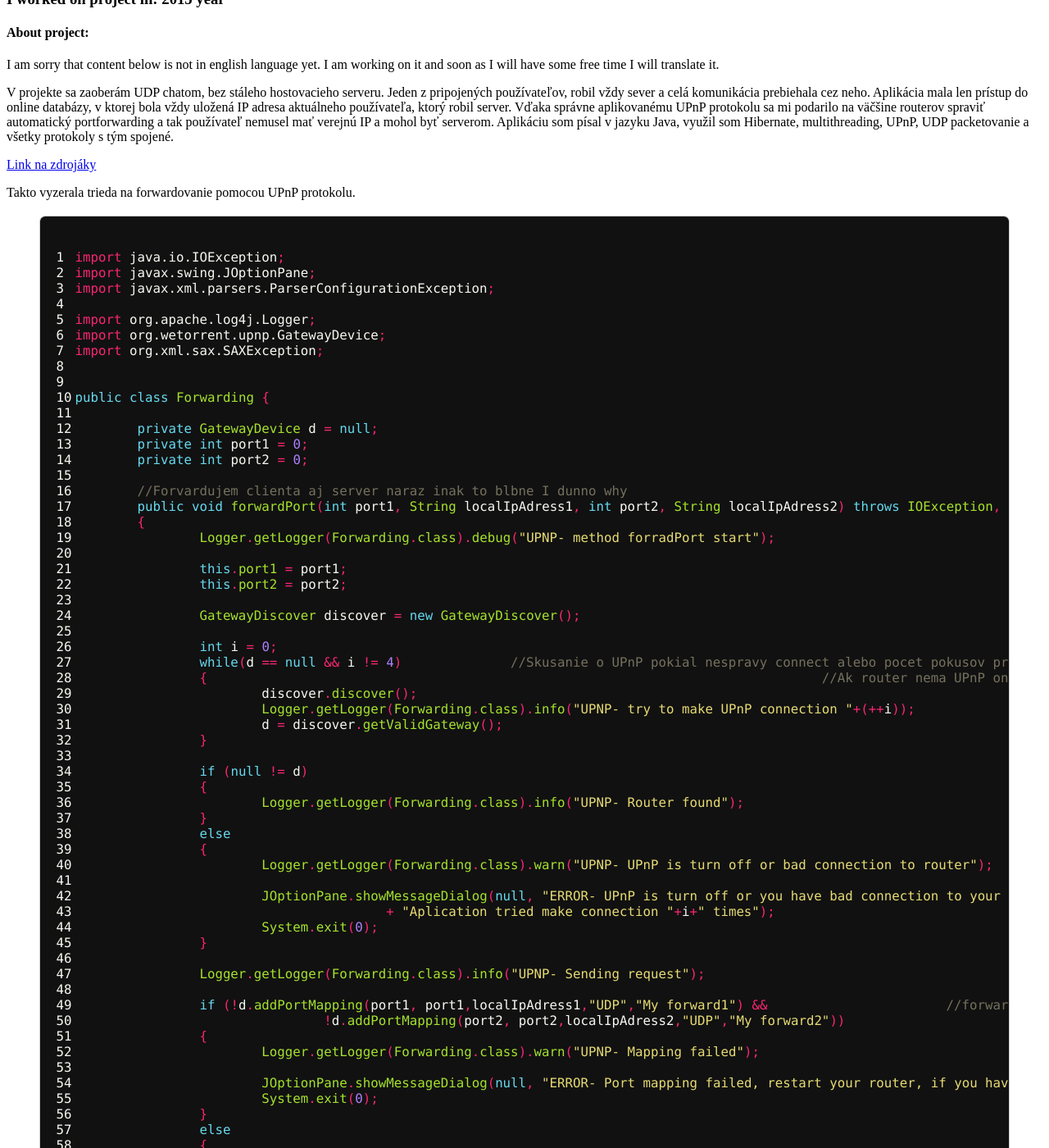
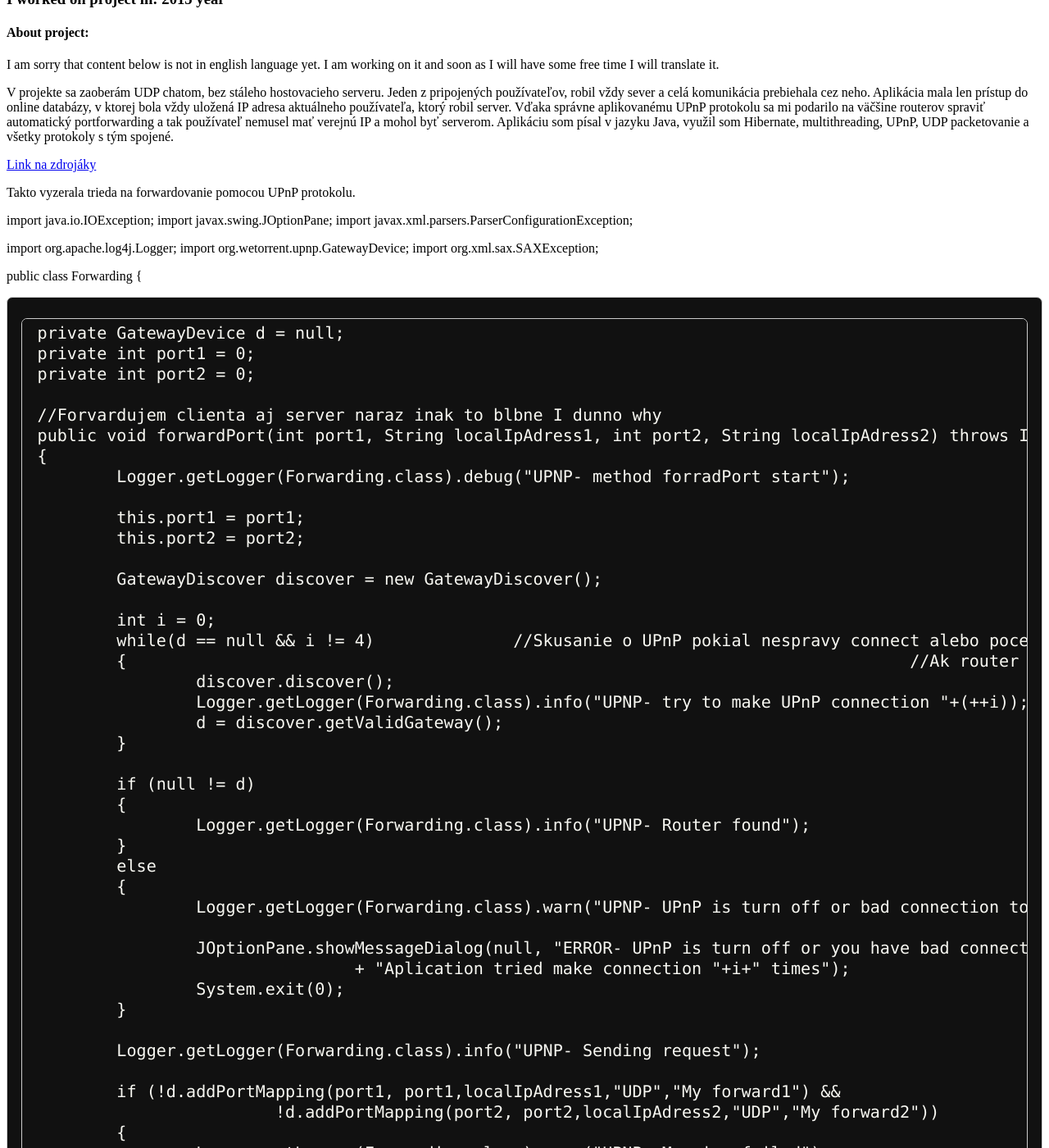
Before and after one commit to Delirante/Delirante.github.io, a Jekyll site: the page built from _collProjects/udpchat.md, in a window 1280 px wide and 1400 px high, scrolled down 216 px. Shown: the whole window at 82% size. Built offline with Jekyll 4.4.1, drawn with Linux system fonts in a browser that asks for light colours; some of the changed text lies outside the part shown.

Commit message:
Update udpchat.md

```diff
--- a/_collProjects/udpchat.md
+++ b/_collProjects/udpchat.md
@@ -15,7 +15,7 @@ V projekte sa zaoberám UDP chatom, bez stáleho hostovacieho serveru. Jeden z p
 Takto vyzerala trieda na forwardovanie pomocou UPnP protokolu.
 
 
-{% highlight java linenos %}
+
 
 import java.io.IOException;
 import javax.swing.JOptionPane;
@@ -96,4 +96,3 @@ public class Forwarding {
 		Logger.getLogger(Forwarding.class).debug("UPNP- method shutDown end");
 	}
 }
-{% endhighlight %}
```
